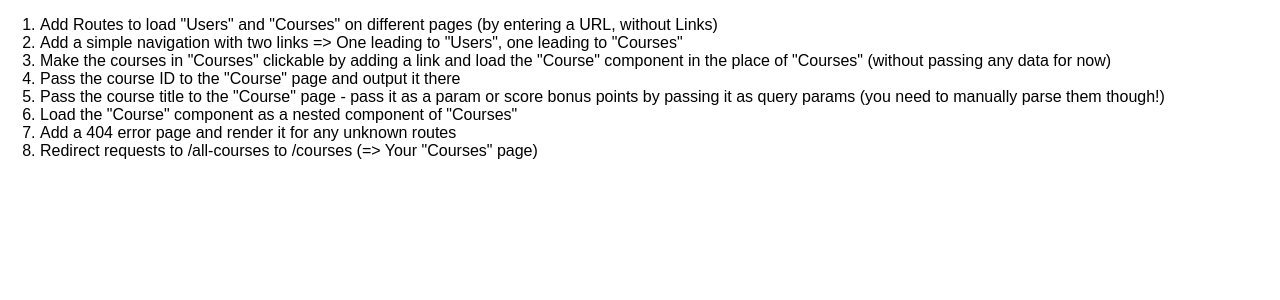
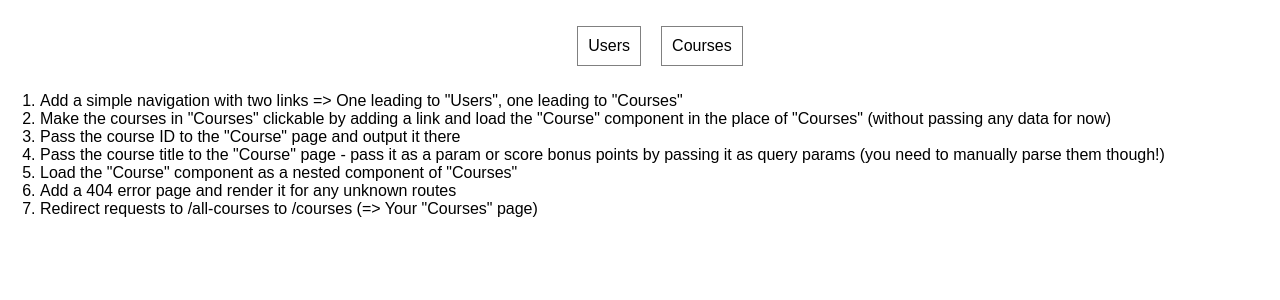
Before and after one commit to xerxes23/routing-challenge, a React (Create React App) app: page / in a window 1280 px wide. Shown: the top 300 px of the page. Built offline with nearby package versions, Linux system fonts and the light colour scheme.

Commit message:
added a navigation bar

```diff
--- a/src/App.js
+++ b/src/App.js
@@ -1,5 +1,5 @@
 import React, { Component } from 'react';
-import { BrowserRouter, Route } from 'react-router-dom';
+import { BrowserRouter, Route, Link } from 'react-router-dom';
 
 import Courses from './containers/Courses/Courses';
 import Users from './containers/Users/Users';
@@ -9,8 +9,21 @@ class App extends Component {
     return (
       <BrowserRouter>
         <div className="App">
+
+          <header className='header' >
+            <nav>
+              <ul>
+                <li>
+                  <Link to='/users'>Users</Link>
+                </li>
+                <li>
+                  <Link to='/courses'>Courses</Link>
+                </li>
+              </ul>
+            </nav>
+          </header>
+
           <ol style={{textAlign: 'left'}}>
-            <li>Add Routes to load "Users" and "Courses" on different pages (by entering a URL, without Links)</li>
             <li>Add a simple navigation with two links => One leading to "Users", one leading to "Courses"</li>
             <li>Make the courses in "Courses" clickable by adding a link and load the "Course" component in the place of "Courses" (without passing any data for now)</li>
             <li>Pass the course ID to the "Course" page and output it there</li>
--- a/src/index.css
+++ b/src/index.css
@@ -4,3 +4,20 @@ body {
   font-family: sans-serif;
   text-align: center;
 }
+
+
+.header ul {
+  list-style: none;
+}
+
+.header li {
+  display: inline-block;
+  padding: 10px;
+  margin: 10px;
+  border: 1px solid grey;
+}
+
+.header a {
+  text-decoration: none;
+  color: black;
+}
```
